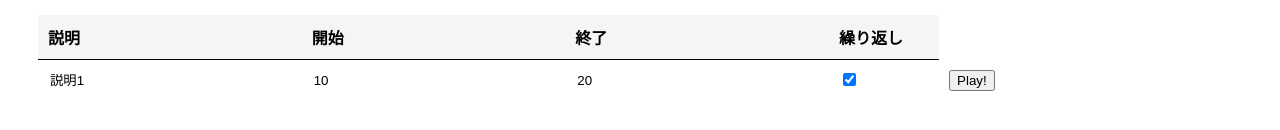
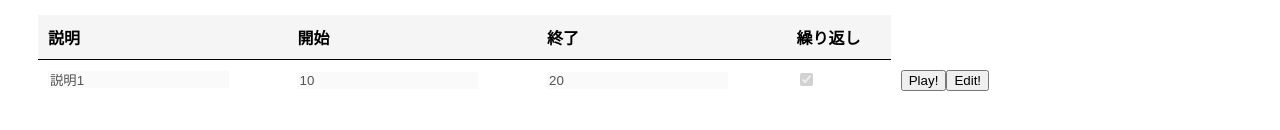
Before and after one commit to harokki/y-player-graphql, a Next.js app: page / in a window 1280 px wide. Shown: the part 570-700 px from the top of the page. Built offline with nearby package versions, Linux system fonts and the light colour scheme.

Commit message:
編集・保存ボタンをつける (#11)
* 編集・保存ボタンをつける

* バグ修正

```diff
--- a/src/components/setting/index.tsx
+++ b/src/components/setting/index.tsx
@@ -1,11 +1,12 @@
 import React, { SetStateAction, Dispatch } from 'react'
 
-import { Item, YoutubeSetting } from '@/pages/index'
+import { Item, YoutubeSetting, SettingProps } from '@/pages/index'
 
 import styles from './index.module.css'
 
 type Props = {
-  getSettings: () => Item[]
+  getSettings: () => SettingProps
+  setDisables: Dispatch<SetStateAction<boolean[]>>
   updatePlayList: (index: number, name: string, value: string | boolean) => void
   startVideo: () => void
   setYoutubeSetting: Dispatch<SetStateAction<YoutubeSetting>>
@@ -13,10 +14,14 @@ type Props = {
 
 export const Setting: React.FC<Props> = ({
   getSettings,
+  setDisables,
   updatePlayList,
   startVideo,
   setYoutubeSetting,
 }) => {
+  const settings = getSettings()
+  const items = settings.items
+  const disables = settings.disables
   const handleInputChange = (
     e: React.ChangeEvent<HTMLInputElement>,
     i: number,
@@ -39,6 +44,12 @@ export const Setting: React.FC<Props> = ({
     startVideo()
   }
 
+  const changeDisabled = (index: number) => {
+    const copiedDisables = disables.slice()
+    copiedDisables[index] = !disables[index]
+    setDisables(copiedDisables)
+  }
+
   return (
     <div className={styles.setting}>
       <table>
@@ -52,8 +63,7 @@ export const Setting: React.FC<Props> = ({
           </tr>
         </thead>
         <tbody>
-          {getSettings()
-            ? getSettings().map((item, i) => (
+          {items.map((item, i) => (
             <tr key={i}>
               <td>
                 <input
@@ -62,6 +72,7 @@ export const Setting: React.FC<Props> = ({
                   onChange={(e: React.ChangeEvent<HTMLInputElement>) =>
                     handleInputChange(e, i)
                   }
+                  disabled={disables[i]}
                 />
               </td>
               <td>
@@ -72,6 +83,7 @@ export const Setting: React.FC<Props> = ({
                   onChange={(e: React.ChangeEvent<HTMLInputElement>) =>
                     handleInputChange(e, i)
                   }
+                  disabled={disables[i]}
                 />
               </td>
               <td>
@@ -82,6 +94,7 @@ export const Setting: React.FC<Props> = ({
                   onChange={(e: React.ChangeEvent<HTMLInputElement>) =>
                     handleInputChange(e, i)
                   }
+                  disabled={disables[i]}
                 />
               </td>
               <td>
@@ -92,6 +105,7 @@ export const Setting: React.FC<Props> = ({
                   onChange={(e: React.ChangeEvent<HTMLInputElement>) =>
                     handleInputChange(e, i)
                   }
+                  disabled={disables[i]}
                 />
               </td>
               <td>
@@ -102,10 +116,12 @@ export const Setting: React.FC<Props> = ({
                 >
                   Play!
                 </button>
+                <button onClick={() => changeDisabled(i)}>
+                  {disables[i] ? 'Edit!' : 'Save!'}
+                </button>
               </td>
             </tr>
-              ))
-            : null}
+          ))}
         </tbody>
       </table>
     </div>
--- a/src/pages/index.tsx
+++ b/src/pages/index.tsx
@@ -36,6 +36,11 @@ export type PlayerVars = {
   end: number | undefined
 }
 
+export type SettingProps = {
+  items: Item[]
+  disables: boolean[]
+}
+
 const initialPlayList: PlayListItem = {
   TruaIGcjaEI: [
     {
@@ -68,6 +73,9 @@ const IndexPage: NextPage = () => {
     onEndSetting: { start: undefined, end: undefined, isLoop: false },
     playerVars: { start: undefined, end: undefined },
   })
+  const [disables, setDisables] = useState<boolean[]>(
+    Array(playList[videoId].length).fill(true),
+  )
   const playerRef = useRef<any | undefined>()
 
   const addPlayList = (
@@ -115,7 +123,8 @@ const IndexPage: NextPage = () => {
   }
 
   const getSettings = () => {
-    return playList[videoId]
+    const items = playList[videoId] ? playList[videoId] : []
+    return { items, disables }
   }
 
   const updatePlayList = (
@@ -136,6 +145,10 @@ const IndexPage: NextPage = () => {
       setVideoId('2g811Eo7K8U')
     }
   }, [videoId])
+
+  useEffect(() => {
+    setDisables(Array(playList[videoId].length).fill(true))
+  }, [playList, videoId])
 
   const opts: Options = {
     height: '390',
@@ -170,6 +183,7 @@ const IndexPage: NextPage = () => {
       <div className={styles.settingForm}>
         <Setting
           getSettings={getSettings}
+          setDisables={setDisables}
           updatePlayList={updatePlayList}
           startVideo={startVideo}
           setYoutubeSetting={setYoutubeSetting}
```
Lines whose indentation alone changed are shown as unchanged.
